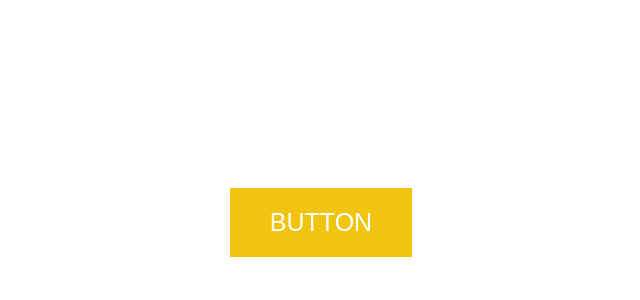
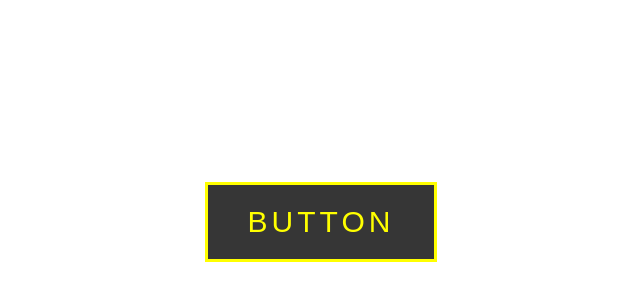
Before and after one commit to em0-omg/css-animations-example, a plain HTML site: page 10_creative-button-swapping-layers/index.html in a window 1280 px wide. Shown: the part 186-486 px from the top of the page, without its empty margins (319-959 px from the left). Drawn offline with Linux system fonts and the light colour scheme.

Commit message:
add example

```diff
--- a/10_creative-button-swapping-layers/index.html
+++ b/10_creative-button-swapping-layers/index.html
@@ -8,4 +8,4 @@
 </head>
 
 <body>
-    <button class="btn">button</a>
+    <button class="btn">button</button>
--- a/10_creative-button-swapping-layers/style.css
+++ b/10_creative-button-swapping-layers/style.css
@@ -3,18 +3,18 @@ body {
   display: flex;
   justify-content: center;
   align-items: center;
-  background-color: white;
+  background-color: none;
 }
 
 .btn {
-  border: none;
-  background: #f1c40f;
-  color: white;
   padding: 20px 40px;
-  font-size: 25px;
   text-transform: uppercase;
-  cursor: pointer;
-  transition: all 0.5s;
+  text-decoration: none;
+  letter-spacing: 4px;
+  color: transparent;
+  background: none;
+  border: 3px solid #ff0;
+  font-size: 30px;
   position: relative;
 }
 
@@ -23,15 +23,13 @@ body {
   position: absolute;
   top: 0;
   left: 0;
+  height: 100%;
   width: 100%;
-  height: 100%;
-  color: white;
-  background: #2ce771;
+  background: #363636;
+  color: #ff0;
   display: flex;
   justify-content: center;
   align-items: center;
-  transform: rotateX(270deg);
-  transform-origin: top;
   transition: all 0.5s;
 }
 
@@ -39,21 +37,27 @@ body {
   content: 'button';
   position: absolute;
   top: 0;
-  left: 0;
+  left: -100%;
+  height: 100%;
   width: 100%;
-  height: 100%;
-  color: white;
-  background: red;
+  background: #363636;
+  color: #ff0;
   display: flex;
   justify-content: center;
   align-items: center;
-  transform: rotateX(270deg);
-  transform-origin: top;
   transition: all 0.5s;
-  transition-delay: 0.25s;
+  transform: scale(0) rotateY(0deg);
+  opacity: 0;
 }
 
-.btn:hover:before,
-.btn:hover::after {
-  transform: rotateX(0deg);
+.btn:hover:before {
+  left: 100%;
+  transform: scale(0) rotateY(360deg);
+  opacity: 0;
 }
+
+.btn:hover:after {
+  left: 0;
+  transform: scale(1) rotateY(360deg);
+  opacity: 1;
+}
--- /dev/null
+++ b/11_creative-button-3-circles/style.css
@@ -0,0 +1,82 @@
+body {
+  height: 100vh;
+  display: flex;
+  justify-content: center;
+  align-items: center;
+  background-color: none;
+}
+
+.btn {
+  text-transform: uppercase;
+  text-decoration: none;
+  line-height: 80px;
+  padding: 20px 40px;
+  color: #ff0;
+  border: none;
+  background: transparent;
+  font-size: 26px;
+  transition: all 0.5s;
+  position: relative;
+}
+
+.btn:before,
+.btn:after {
+  content: '';
+  position: absolute;
+  top: 50%;
+  width: 20px;
+  height: 20px;
+  background: #ff0;
+  border-radius: 50%;
+  transform: translateY(-50%);
+  transition: all 0.3s;
+  opacity: 0;
+  z-index: -1;
+}
+
+.btn:before {
+  left: 0;
+  box-shadow: -100px 0 0 #ff0;
+}
+
+.btn:after {
+  right: 0;
+  box-shadow: 100px 0 0 #ff0;
+}
+
+.btn:hover:before {
+  left: 50%;
+  box-shadow: 30px 0 0 #ff0;
+  transform: translateX(-50%) translateY(-50%);
+  opacity: 1;
+}
+
+.btn:hover:after {
+  right: 50%;
+  box-shadow: -30px 0 0 #ff0;
+  transform: translateX(50%) translateY(-50%);
+  opacity: 1;
+}
+
+span {
+  position: absolute;
+  top: 0;
+  left: 0;
+  width: 100%;
+  height: 100%;
+  background: #ff0;
+  border-radius: 8px;
+  transform: scale(0);
+  transition: all 0.3s;
+  z-index: -1;
+}
+
+.btn:hover span {
+  transform: scale(1);
+  transition-delay: 0.4s;
+}
+
+.btn:hover {
+  color: #262626;
+  transition-delay: 0.4s;
+}
```
Also changed, not shown: 08_creative-button-curcular-swapping/index.html (+1 -1 lines), 11_creative-button-3-circles/index.html (added, +11 -0 lines).
